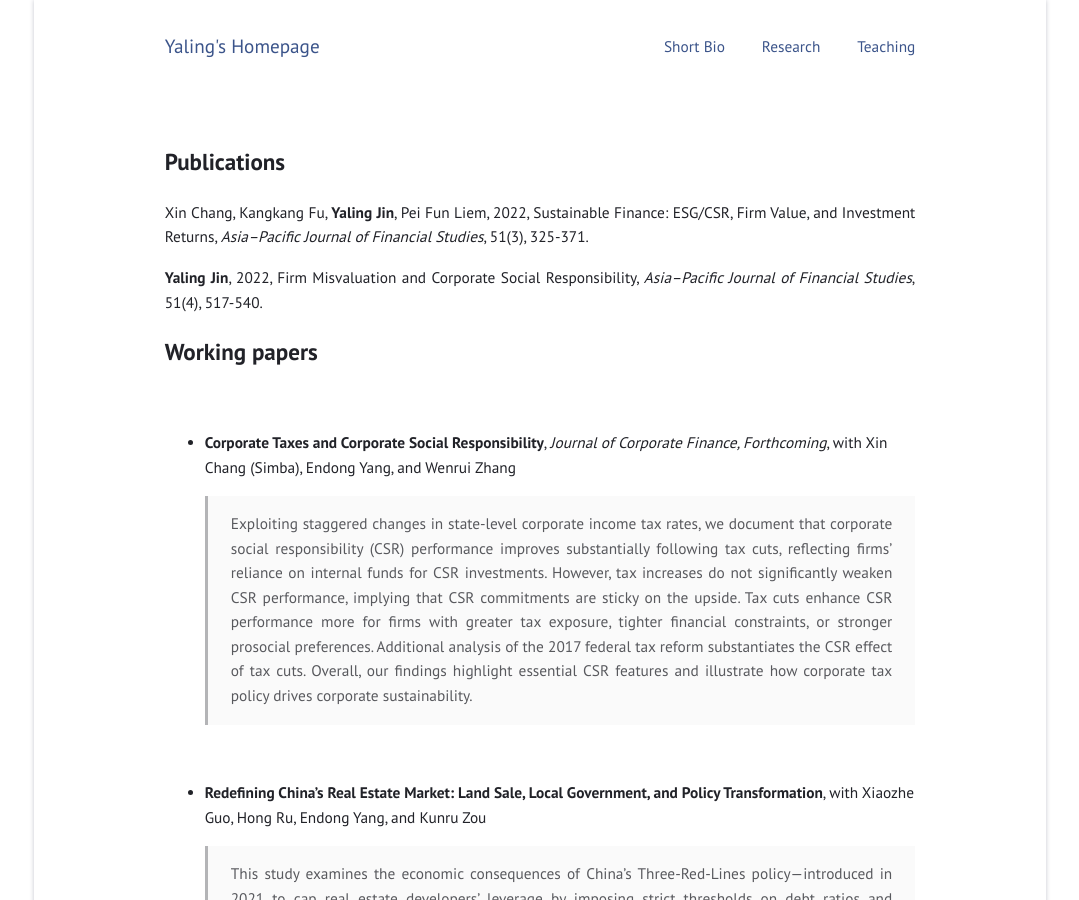
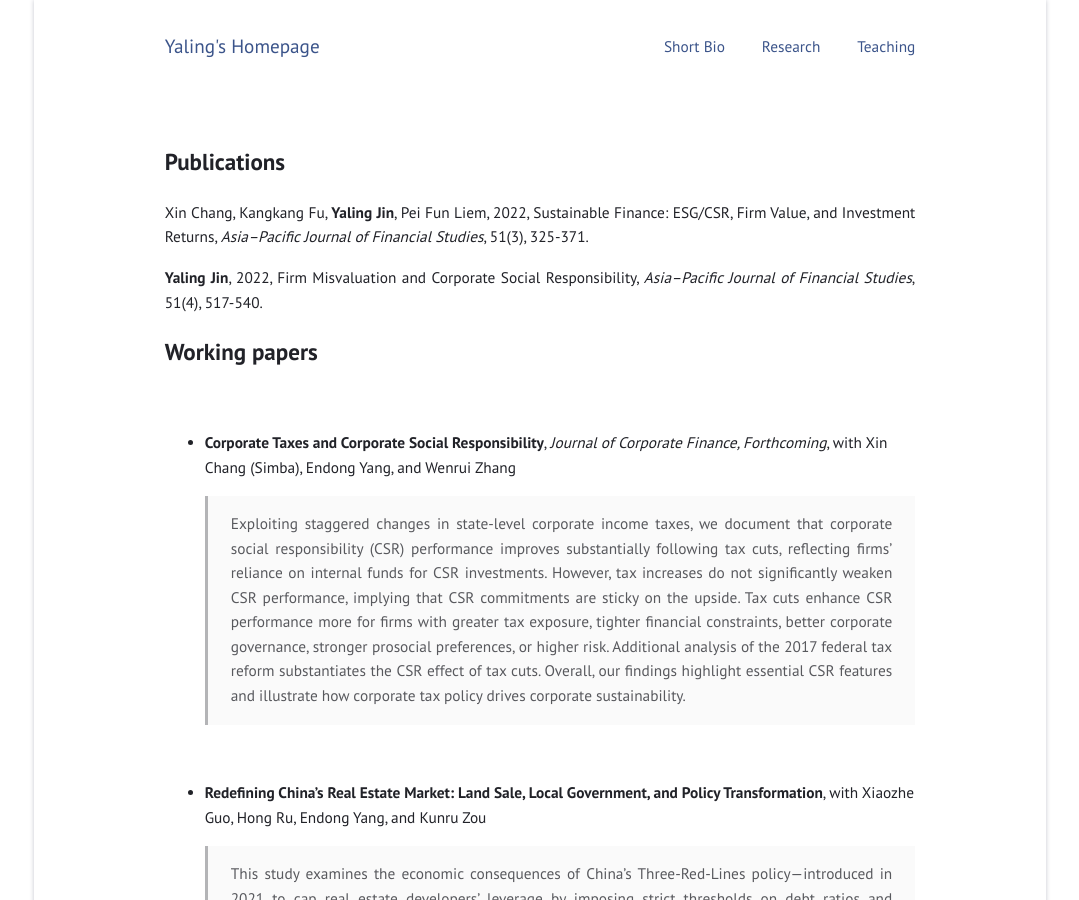
Before and after one commit to jinyaling/jinyaling.github.io, a Jekyll site: the page built from research.md, in a window 1280 px wide and 900 px high. Shown: the whole window, without its empty margins (100-1179 px from the left). Built offline with Jekyll 4.4.1, drawn with Linux system fonts in a browser that asks for light colours.

Commit message:
Update research.md

```diff
--- a/research.md
+++ b/research.md
@@ -14,7 +14,7 @@ Xin Chang, Kangkang Fu, **Yaling Jin**, Pei Fun Liem, 2022, Sustainable Finance:
 ## Working papers
 &nbsp;
  - **[Corporate Taxes and Corporate Social Responsibility](https://papers.ssrn.com/sol3/papers.cfm?abstract_id=3694203)**, *Journal of Corporate Finance, Forthcoming*, with Xin Chang (Simba), Endong Yang, and Wenrui Zhang
-> Exploiting staggered changes in state-level corporate income tax rates, we document that corporate social responsibility (CSR) performance improves substantially following tax cuts, reflecting firms’ reliance on internal funds for CSR investments. However, tax increases do not significantly weaken CSR performance, implying that CSR commitments are sticky on the upside. Tax cuts enhance CSR performance more for firms with greater tax exposure, tighter financial constraints, or stronger prosocial preferences. Additional analysis of the 2017 federal tax reform substantiates the CSR effect of tax cuts. Overall, our findings highlight essential CSR features and illustrate how corporate tax policy drives corporate sustainability.
+> Exploiting staggered changes in state-level corporate income taxes, we document that corporate social responsibility (CSR) performance improves substantially following tax cuts, reflecting firms’ reliance on internal funds for CSR investments. However, tax increases do not significantly weaken CSR performance, implying that CSR commitments are sticky on the upside. Tax cuts enhance CSR performance more for firms with greater tax exposure, tighter financial constraints, better corporate governance, stronger prosocial preferences, or higher risk. Additional analysis of the 2017 federal tax reform substantiates the CSR effect of tax cuts. Overall, our findings highlight essential CSR features and illustrate how corporate tax policy drives corporate sustainability.
 
 &nbsp;
  - **[Redefining China's Real Estate Market: Land Sale, Local Government, and Policy Transformation](https://papers.ssrn.com/sol3/papers.cfm?abstract_id=5124537)**, with Xiaozhe Guo, Hong Ru, Endong Yang, and Kunru Zou
```
